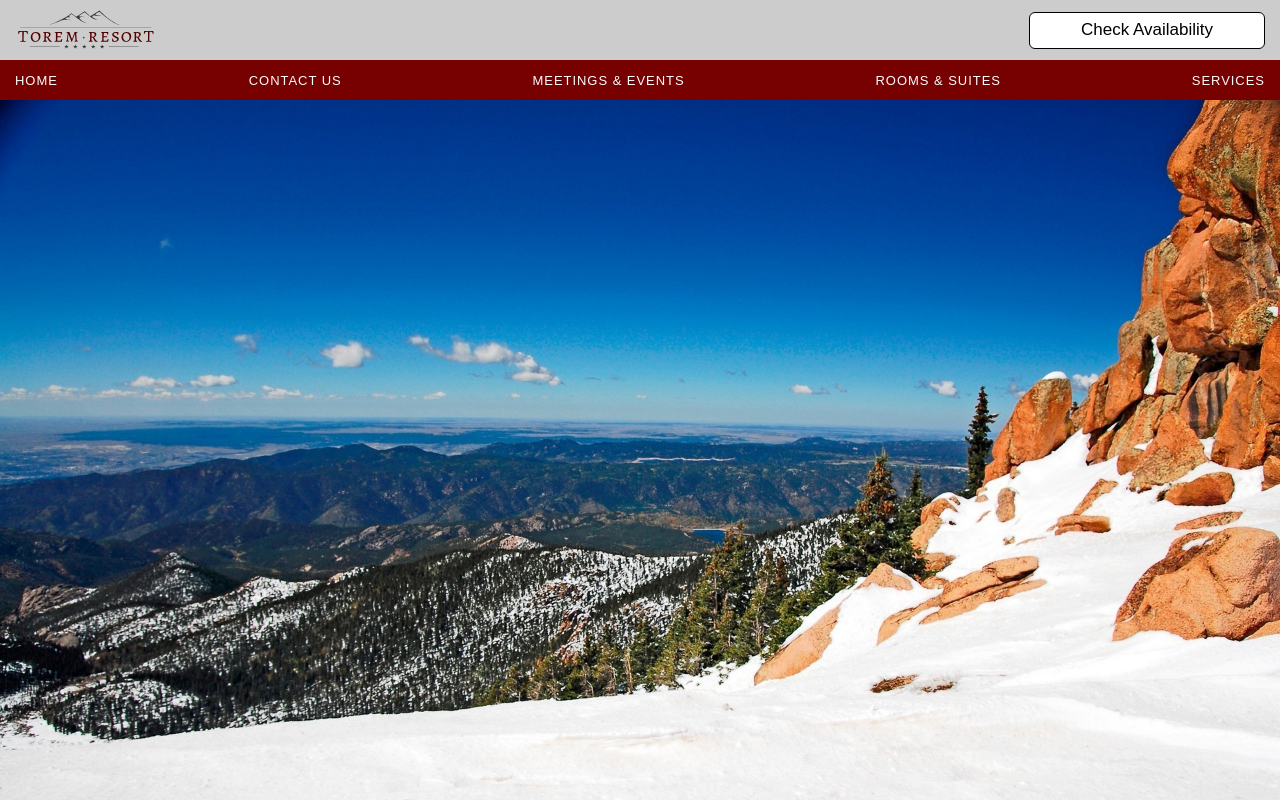
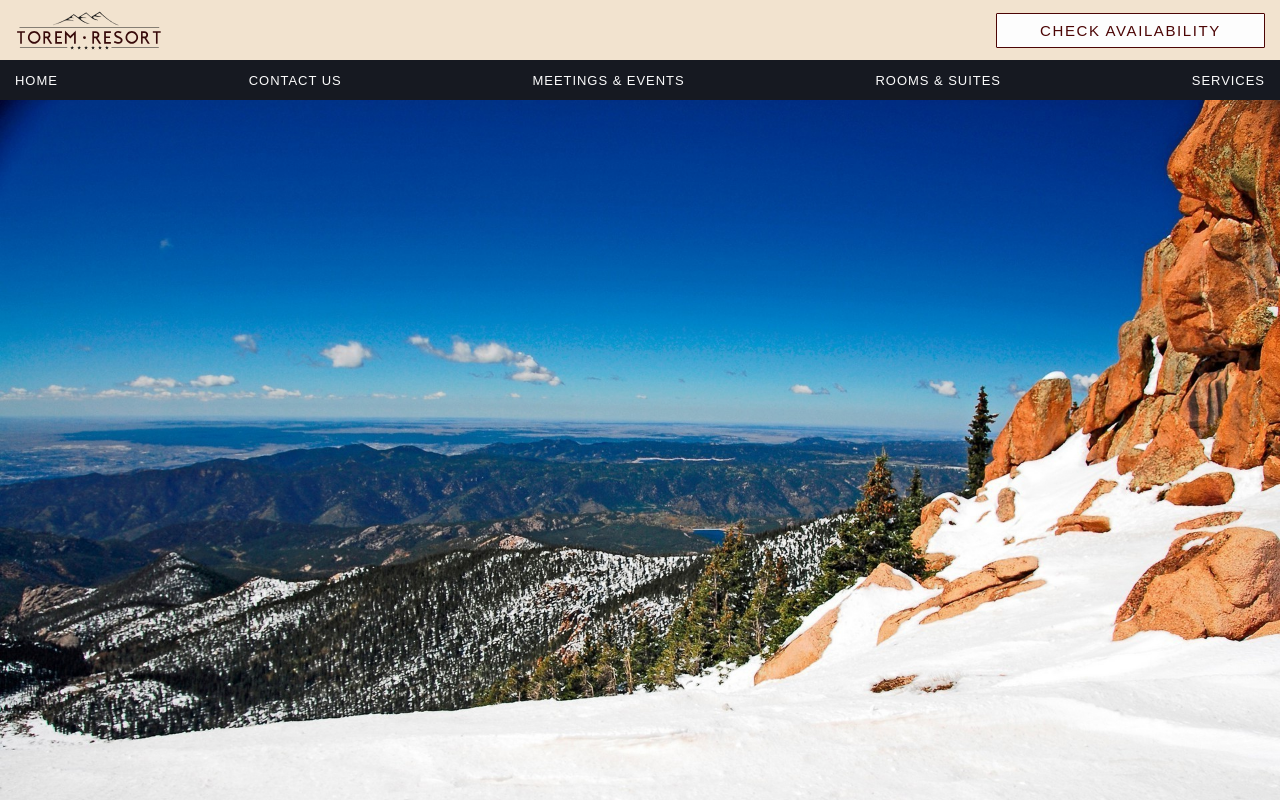
Before and after one commit to Gabewest1/hotel, a React (Create React App) app: page / in a window 1280 px wide. Shown: the top 800 px of the page. Built offline with nearby package versions, Linux system fonts and the light colour scheme; a web font is replaced by a local one.

Commit message:
color theme: black cream and red

```diff
--- a/src/components/Navbar/index.js
+++ b/src/components/Navbar/index.js
@@ -32,9 +32,9 @@ class Navbar extends React.Component {
 }
 
 const LINK_COLOR = "#fcfcfc;"
-const BOTTOM_NAV_BACKGROUND = "#770000";
+const BOTTOM_NAV_BACKGROUND = "#161921";
 const NAV_BAR_STYLE = `
-    background-color: #ccc;
+    background-color: #F2E3CF;
     box-sizing: border-box;
     padding: 0 15px;
 `
@@ -48,16 +48,17 @@ const Background = styled.div`
 `
 
 const BookRoomButton = styled(Link)`
-    border: solid thin black;
-    border-radius: 6px;
-    background: white;
+    border: solid thin #4c0505;
+    border-radius: 1px;
+    background: #fdfdfd;
     text-decoration: none;
-    // padding: 10px 15px;
-    color: black;
+    letter-spacing: 0.1rem;
+    text-transform: uppercase;
+    color: #4c0505;
     display: inline-block;
-    width: 234px;
-    height: 35px;
-    font-size: 17px;
+    width: 267px;
+    height: 33px;
+    font-size: 15px;
     display: flex;
     justify-content: center;
     align-items: center;
```
Also changed, not shown: public/assets/images/logo5.svg.
